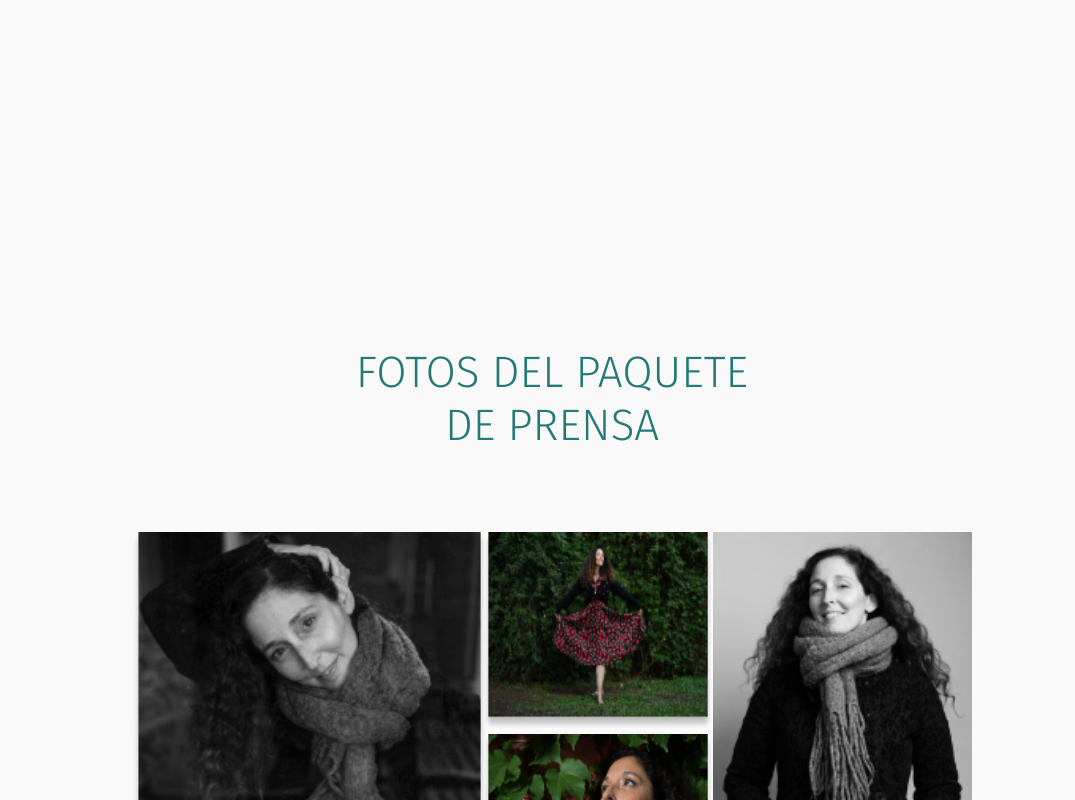
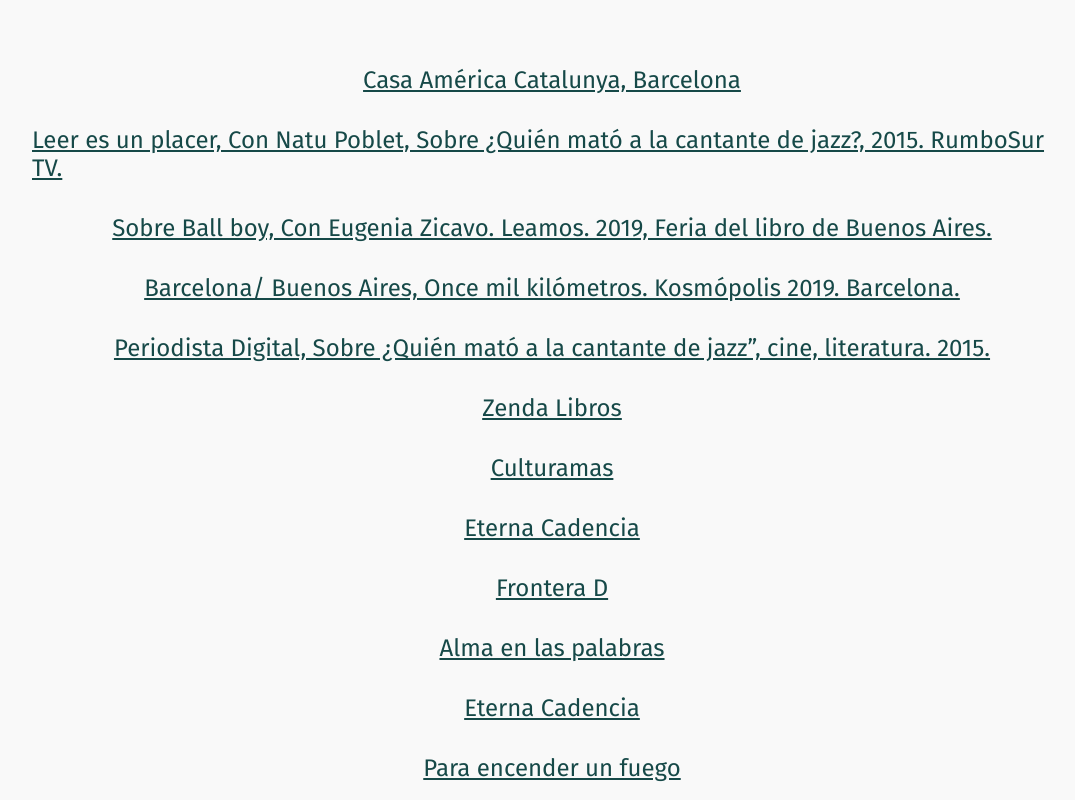
Before and after one commit to pacodinucci/tatiana, a React (Vite) app: page /prensa in a window 1280 px wide. Shown: the part 1080-1880 px from the top of the page, without its empty margins (88-1163 px from the left). Built offline with nearby package versions, Linux system fonts and the light colour scheme; a web font is replaced by a local one.

Commit message:
links entrevistas

```diff
--- a/src/components/Libro.jsx
+++ b/src/components/Libro.jsx
@@ -87,7 +87,7 @@
             <div className={styles.disponible}>
               {libro.disponible.papel ? (<span><p>DISPONIBLE EN PAPEL</p></span>) : null}
               {libro.disponible.ebook ? (<span><p>DISPONIBLE EN E-BOOK</p></span>) : null}
-              {libro.disponible.descarga ? (<span><p>DESCARGAR LIBRO GRATIS</p></span>) : null}
+              {libro.disponible.descarga ? (<a href="/ballboy.pdf" target="_blank" rel="noopener noreferrer"><span><p>DESCARGAR LIBRO GRATIS</p></span></a>) : null}
             </div>
           ) : null}
           {libro.nota ? (
--- a/src/components/Prensa.jsx
+++ b/src/components/Prensa.jsx
@@ -55,8 +55,20 @@
                     <div className={styles.titulo}>
                         <h2>OTRAS ENTREVISTAS</h2>
                     </div>
-                    <div style={{ height: "40vh" }}>
-
+                    <div className={styles.entrevistas}>
+                        <a href="https://www.youtube.com/watch?v=hE6FQKFE2kM" target="_blank" rel="noopener noreferrer">Casa América Catalunya, Barcelona</a>
+                        <a href="https://www.youtube.com/watch?v=_4Hvfn-1KDE" target="_blank" rel="noopener noreferrer">Leer es un placer, Con Natu Poblet, Sobre ¿Quién mató a la cantante de jazz?, 2015. RumboSur TV.</a>
+                        <a href="https://m.facebook.com/Leamos-903878669624494/videos/auditorioleamos-eugenia-zicavo-entrevista-a-tatiana-goransky-sobre-ball-boy-una-/2758145980925689/" target="_blank" rel="noopener noreferrer">Sobre Ball boy, Con Eugenia Zicavo. Leamos. 2019, Feria del libro de Buenos Aires.</a>
+                        <a href="https://kosmopolis.cccb.org/ca/noticies/literatura-en-xarxa-a-k19/" target="_blank" rel="noopener noreferrer">Barcelona/ Buenos Aires, Once mil kilómetros. Kosmópolis 2019. Barcelona.</a>
+                        <a href="https://www.periodistadigital.com/cultura/libros/20150211/tatiana-goransky-estuve-trabajando-mundo-porno-noticia-689400350426/" target="_blank" rel="noopener noreferrer">Periodista Digital, Sobre ¿Quién mató a la cantante de jazz”, cine, literatura. 2015.</a>
+                        <a href="https://www.zendalibros.com/entrevista-tatiana-goransky/" target="_blank" rel="noopener noreferrer">Zenda Libros</a>
+                        <a href="http://www.culturamas.es/blog/2015/09/09/cuestionario-literario-tatiana-goransky/" target="_blank" rel="noopener noreferrer">Culturamas</a>
+                        <a href="http://www.eternacadencia.com.ar/blog/libreria/nueve-preguntas/item/hay-metodo-en-mi-locura.html" target="_blank" rel="noopener noreferrer">Eterna Cadencia</a>
+                        <a href="https://www.fronterad.com/la-lectura-es-una-practica-que-enriquece-a-la-sociedad-y-muchas-veces-salva-al-individuo/" target="_blank" rel="noopener noreferrer">Frontera D</a>
+                        <a href="http://almaenlaspalabras.blogspot.com.ar/2016/11/que-todo-en-la-vida-es-cine-en-el-blog.html" target="_blank" rel="noopener noreferrer">Alma en las palabras</a>
+                        <a href="http://www.eternacadencia.com.ar/blog/libreria/imprescindibles/item/volumen-musical.html" target="_blank" rel="noopener noreferrer">Eterna Cadencia</a>
+                        <a href="http://paraencenderunfuego.blogspot.com.ar/2014/11/tatiana-goransky.html?m=0" target="_blank" rel="noopener noreferrer">Para encender un fuego</a>
+                        <a href="https://www.eternacadencia.com.ar/blog/contenidos-originales/entrevistas/item/los-escritores-fantasma.html" target="_blank" rel="noopener noreferrer">Eterna Cadencia</a>
                     </div>
                 </div>
                 <div className={styles.fotosprensa}>
--- a/src/styles/Libro.module.css
+++ b/src/styles/Libro.module.css
@@ -296,6 +296,10 @@
     line-height: normal;
 }
 
+.disponible a {
+    text-decoration: none;
+}
+
 .disponible span:hover {
     background: var(--primario-6, #16726F);
 }
@@ -306,7 +310,6 @@
 
 .descarga {
     display: flex;
-
 }
 
 .descarga img {
--- a/src/styles/Prensa.module.css
+++ b/src/styles/Prensa.module.css
@@ -65,6 +65,25 @@
     font-style: normal;
     font-weight: 400;
     line-height: normal;
+}
+
+.entrevistas {
+    display: flex;
+    flex-direction: column;
+    justify-content: center;
+    align-items: center;
+    margin: 15vh;
+    gap: 4vh;
+}
+
+.entrevistas a {
+    font-family: Fira Sans;
+    font-size: 3vh;
+    font-style: normal;
+    font-weight: 400;
+    line-height: normal;
+    /* text-decoration: none; */
+    color: #164948;
 }
 
 .galeria {
```
Also changed, not shown: 1 other file (tests, documents, lock files or other folders).
